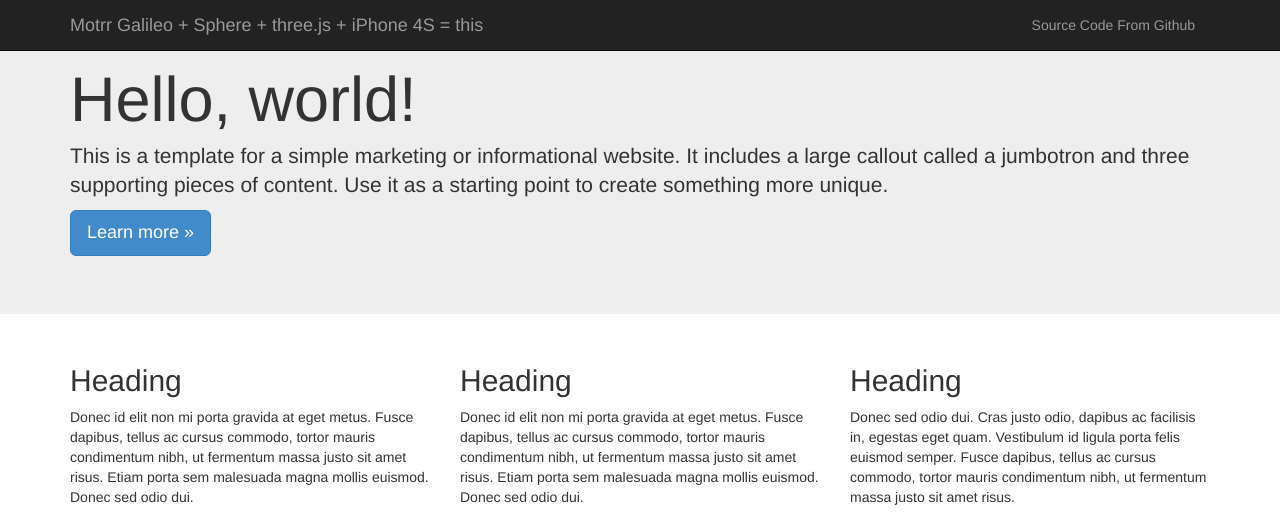
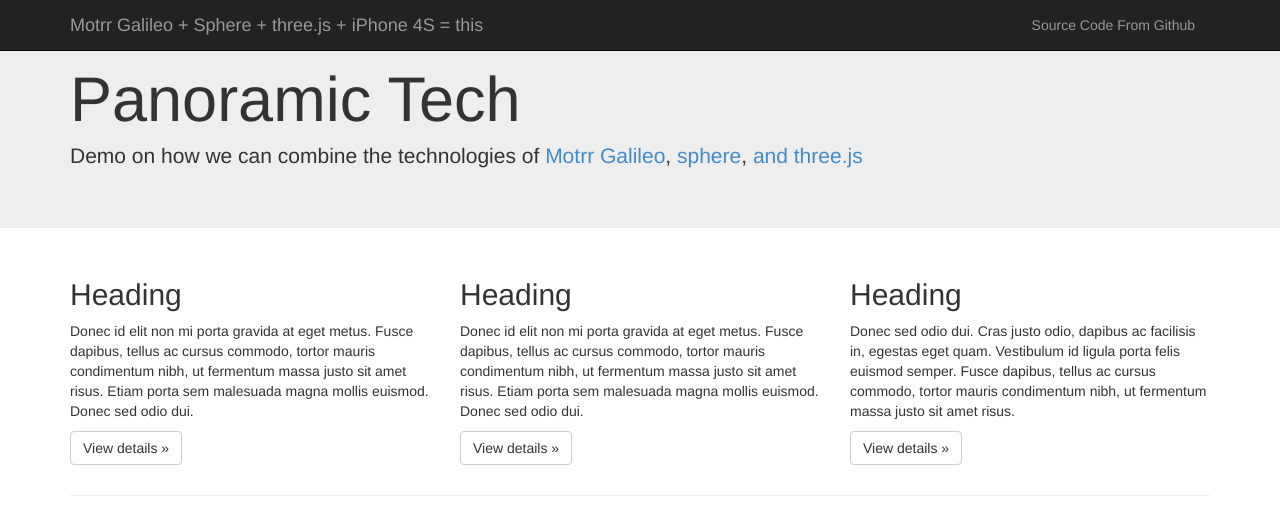
Before and after one commit to timelyportfolio/motrr_sphere_threejs, a plain HTML site: page index.html in a window 1280 px wide. Shown: the top 513 px of the page. Drawn offline with nearby package versions, Linux system fonts and the light colour scheme.

Commit message:
more styling and content for our main page

```diff
--- a/index.html
+++ b/index.html
@@ -38,9 +38,10 @@
     <!-- Main jumbotron for a primary marketing message or call to action -->
     <div class="jumbotron">
       <div class="container">
-        <h1>Hello, world!</h1>
-        <p>This is a template for a simple marketing or informational website. It includes a large callout called a jumbotron and three supporting pieces of content. Use it as a starting point to create something more unique.</p>
-        <p><a class="btn btn-primary btn-lg" role="button">Learn more &raquo;</a></p>
+        <h1>Panoramic Tech</h1>
+        <p>Demo on how we can combine the technologies of <a href="">Motrr Galileo</a>,
+          <a href="https://www.thesphere.com/">sphere</a>, <a href="http://threejs.org">and three.js</a>
+        </p>
       </div>
     </div>
 
```
